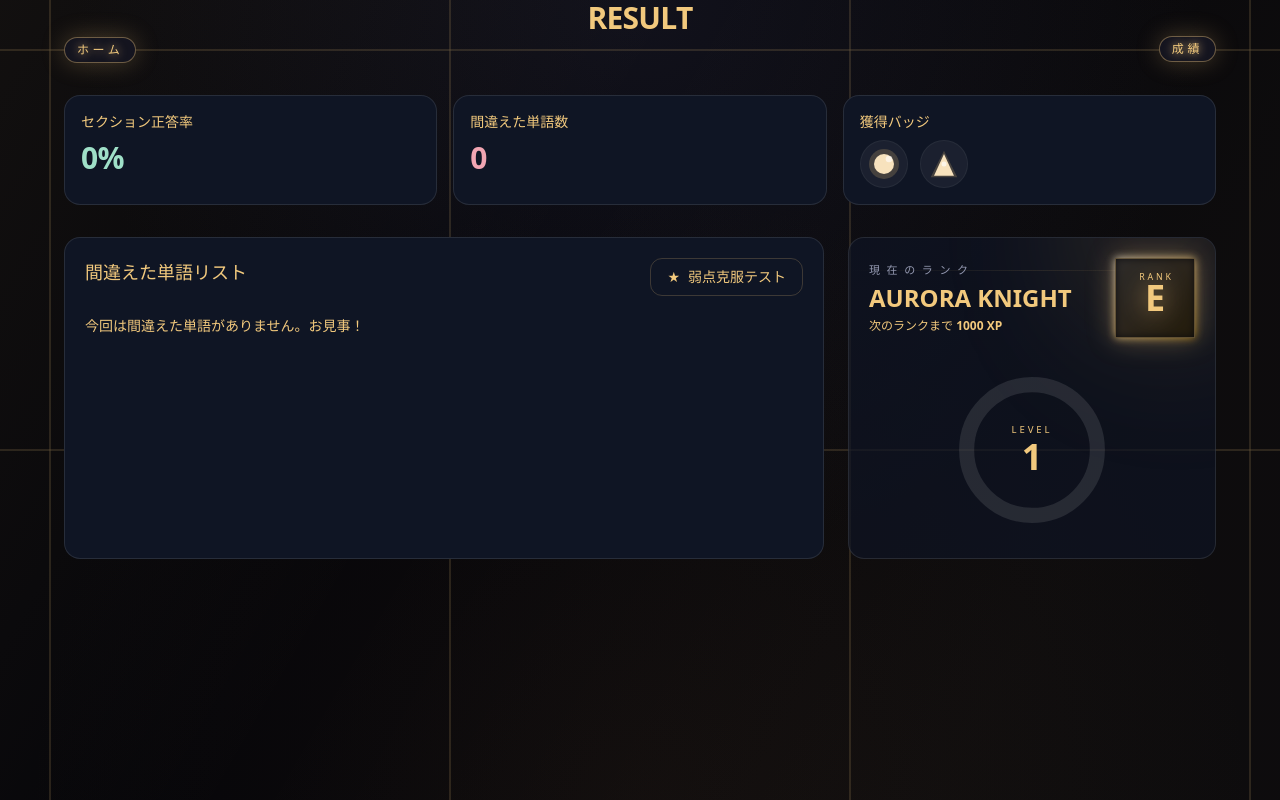
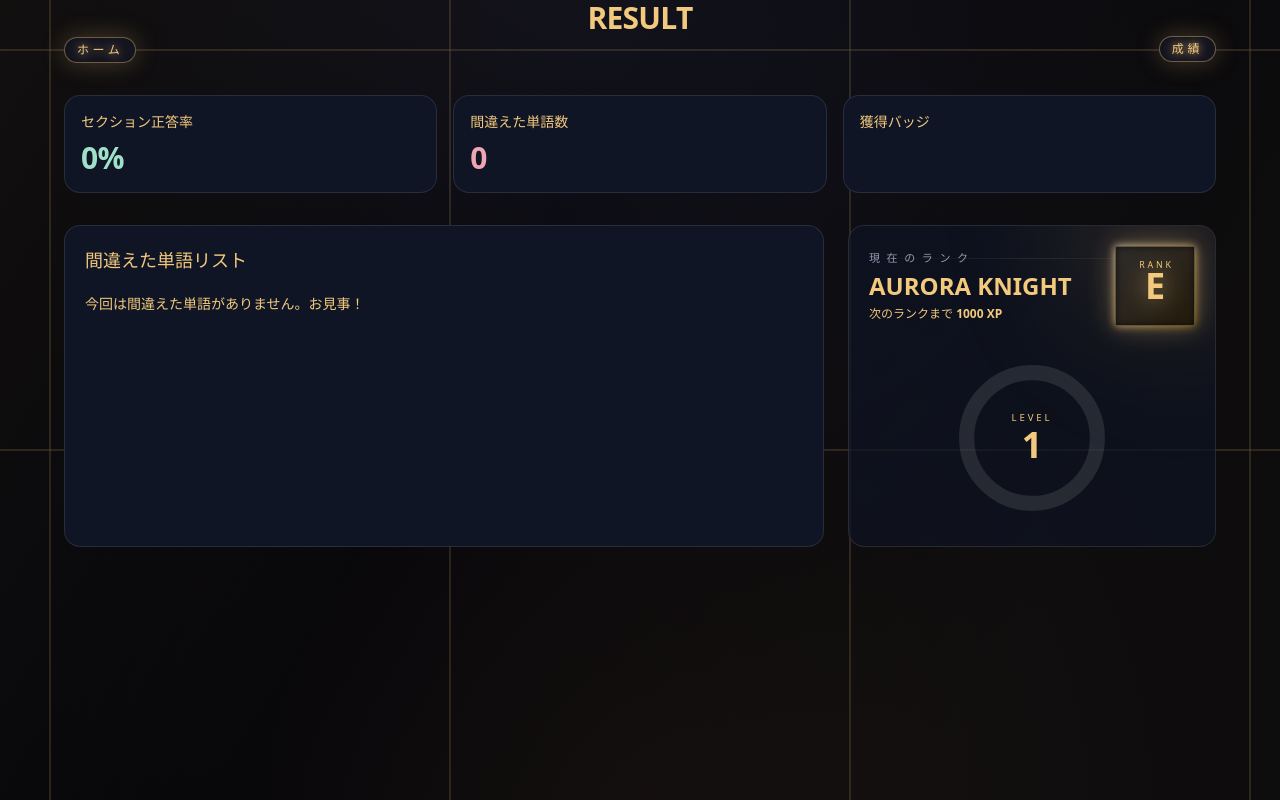
Before and after one commit to devryuya2007/kakotan-web, a React (Vite) app in the folder main/: page /results/mini in a window 1280 px wide. Built offline with nearby package versions, Linux system fonts and the light colour scheme.

Commit message:
ミニ成績のバッジ判定導入と問題カードのフィードバックタイミング調整。

```diff
--- a/main/src/features/results/badgeCondition.tsx
+++ b/main/src/features/results/badgeCondition.tsx
@@ -1,6 +1,13 @@
-/**
- * TODO: describe badge acquisition rules and expose helper functions that
- * determine which badges should be awarded for a given test session.
- */
+// 初めてバッジを解放できるレベルのしきい値
+const firstBadgeLevel = 5;
 
-export {};
+// ユーザーが現在どれくらい経験値とレベルを持っているかをまとめた型
+export type UserProgress = {
+  totalXp: number;
+  level: number;
+};
+
+// TODO: userの状況を見て解放すべきバッジ一覧を返す処理を実装する
+export default function badgeRule({ level }: UserProgress): boolean {
+  return false; //　MVPのためここは将来的に追加する。
+}
--- a/main/src/pages/results/MiniResultPage.tsx
+++ b/main/src/pages/results/MiniResultPage.tsx
@@ -6,6 +6,7 @@ import { useTestResults } from "../states/TestReSultContext";
 import MiniResultPageModal from "./ResultModal/MiniResultPageModal";
 import { calculateLevelProgress } from "@/features/results/scoring";
 import { useLocation, useNavigate } from "react-router-dom";
+import badgeRule from "@/features/results/badgeCondition";
 
 export type WrongWordStat = {
   word: string;
@@ -46,6 +47,25 @@ export default function MiniResultPage() {
     totalAnswer === 0 ? 0 : Math.round((correct.length / totalAnswer) * 100);
   const incorrectNumber = incorrect.length;
 
+  interface ResultLocationState {
+    gained?: number;
+    updateTotalXp?: number;
+  }
+
+  const location = useLocation();
+  const navigate = useNavigate();
+  const carriedXp = location.state as ResultLocationState | undefined;
+  const effectiveTotalXp = carriedXp?.updateTotalXp ?? totalXp;
+  const {
+    level,
+    xpTillNextLevel,
+    progressRatio: progress,
+  } = calculateLevelProgress(effectiveTotalXp);
+  const shouldShowBadge = badgeRule({
+    totalXp: effectiveTotalXp,
+    level,
+  });
+
   const summaryCards: Array<{
     label: string;
     value: ReactNode;
@@ -63,10 +83,11 @@ export default function MiniResultPage() {
     },
     {
       label: "獲得バッジ",
-      // TODO: badgeConditionのロジックで算出したバッジ一覧に差し替える
       value: (
         <div className="flex flex-wrap gap-3">
-          {badges.map(({ key, icon }) => (
+          {shouldShowBadge && // badge獲得条件 現状非表示 badgeCondition.ts
+            // x
+            badges.map(({ key, icon }) => (
               <span
                 key={key}
                 className="inline-flex h-12 w-12 items-center justify-center rounded-full border border-white/5 bg-white/5">
@@ -139,21 +160,6 @@ export default function MiniResultPage() {
     "flex w-full max-w-[100vw] min-w-0 flex-col gap-6 pb-4 text-left text-[#f5f6ff] max-h-[calc(100dvh-4.5rem)] origin-top scale-[0.94] sm:scale-100 sm:gap-8 sm:pb-6";
 
   const hasNoWrongWords = wrongWordsTop.length === 0;
-
-  interface ResultLocationState {
-    gained?: number;
-    updateTotalXp?: number;
-  }
-
-  const location = useLocation();
-  const cariiedXp = location.state as ResultLocationState | undefined; // 得た経験値を含めた累計
-  const effectuveTotalXp = cariiedXp?.updateTotalXp ?? totalXp;
-
-  const progress = calculateLevelProgress(effectuveTotalXp).progressRatio;
-
-  const { level, xpTillNextLevel } = calculateLevelProgress(effectuveTotalXp);
-
-  const navigate = useNavigate();
   const [displayProgress, setDisplayProgress] = useState(0);
   useEffect(() => {
     const timeoutId = window.setTimeout(() => {
@@ -233,12 +239,12 @@ export default function MiniResultPage() {
                       間違えた単語リスト
                     </h2>
                   </div>
-                  <button
+                  {/* <button
                     type="button"
                     className={`inline-flex items-center gap-2 rounded-xl border border-[#f2c97d33] px-3 py-1.5 text-xs font-semibold ${palette.accent} transition hover:border-[#f2c97d] hover:text-[#f7e2bd] sm:px-4 sm:py-2 sm:text-sm`}>
                     <span aria-hidden="true">★</span>
                     弱点克服テスト
-                  </button>
+                  </button> */}
                 </div>
                 <div className="grid grid-cols-1 gap-2.5 sm:grid-cols-2">
                   {hasNoWrongWords ? (
--- a/main/src/pages/tests/test_page/layout/TestPageLayout.tsx
+++ b/main/src/pages/tests/test_page/layout/TestPageLayout.tsx
@@ -96,7 +96,8 @@ export default function TestPageLayout({
   // どのquestion配列をキャッシュに使っているかを覚えておく
   const cacheSourceRef = useRef<QuizQuestion[] | null>(null);
   // ボタンを押した直後の「考え中」っぽい間
-  const FEEDBACK_DELAY = 800; // 押下直後の余白（次操作解放まで合計0.5s）
+  const FEEDBACK_DELAY = 0; // 押下直後の余白（次操作解放まで合計0.5s）
+  const REVIEW_DURATION = 800;
   // 実際のカードスライドにかける時間
   const TRANSITION_DURATION = 400; // アニメーション本体（FEEDBACK_DELAYと合わせて0.5s）
   const TOAST_DELAY = 0;
@@ -275,7 +276,7 @@ export default function TestPageLayout({
           effectiveTransitionDuration
         );
       }
-    }, FEEDBACK_DELAY);
+    }, REVIEW_DURATION);
   }
 
   // まだ判定が付いていない選択肢ボタンの共通スタイル
```
Lines whose indentation alone changed are shown as unchanged.
